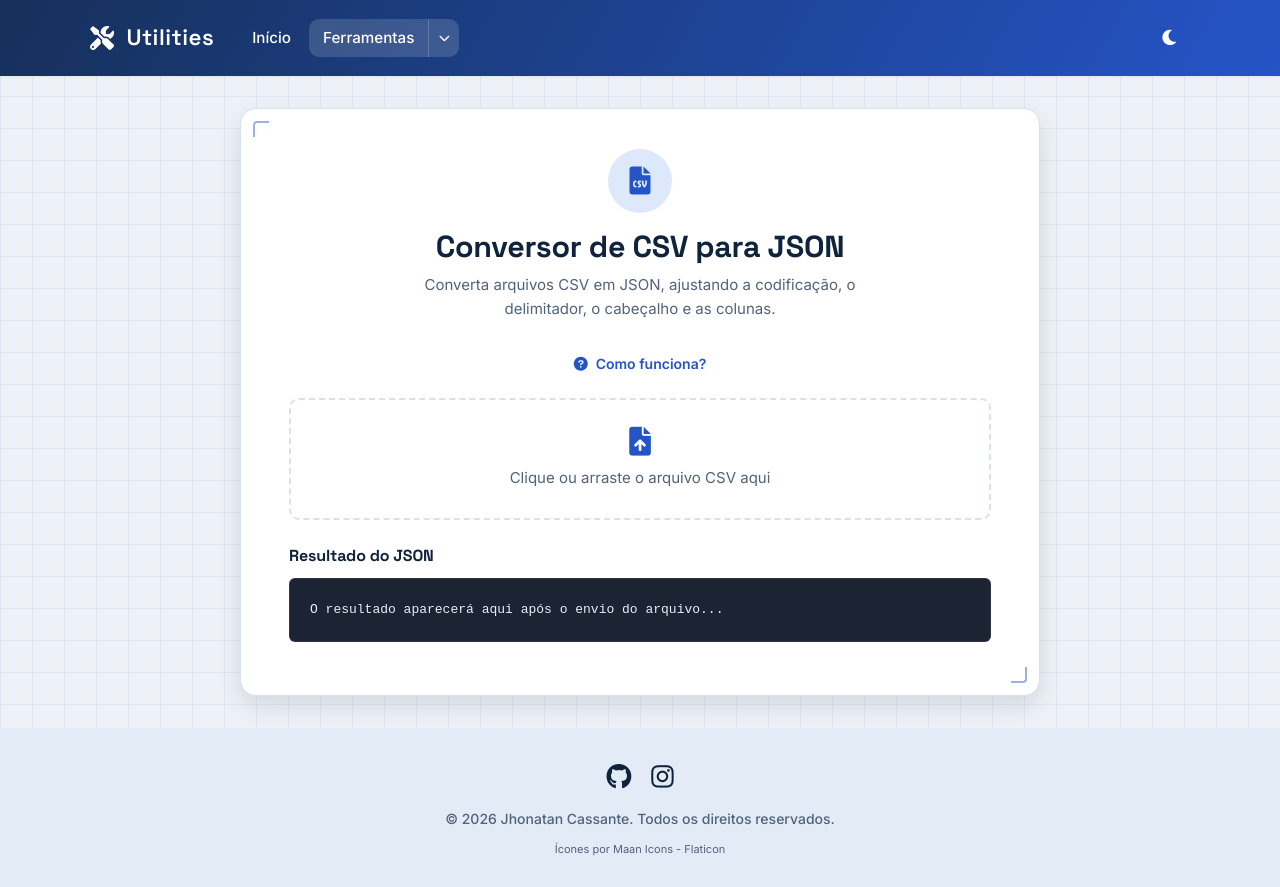
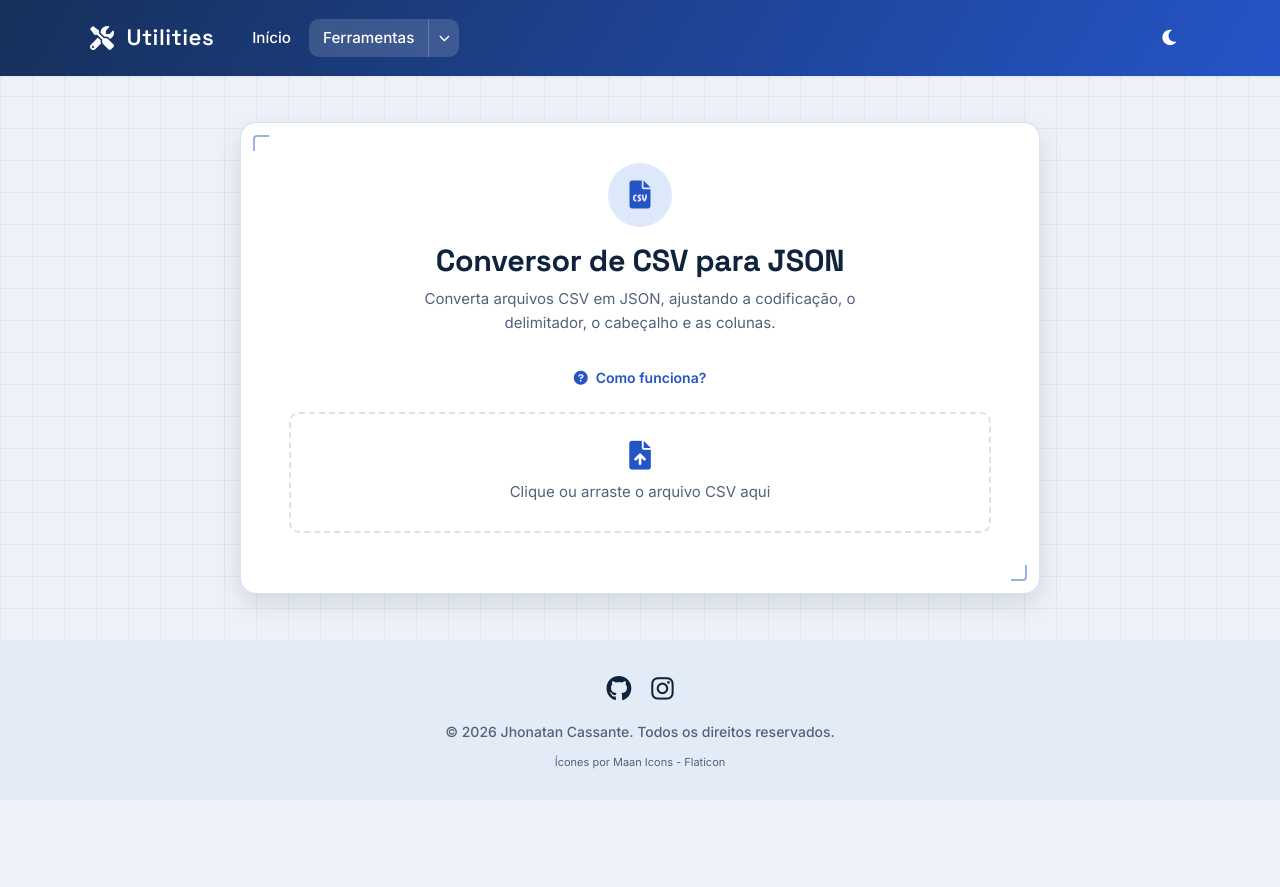
Before and after one commit to jhonatancassante/utilities-node, a Next.js app: page /tools/csv-para-json in a window 1280 px wide. After the commit the page ends 800 px from the top, so only its background shows below. Built offline with nearby package versions, Linux system fonts and the light colour scheme.

Commit message:
feat: aprimora apresentação do resultado CSV

```diff
--- a/features/csv-to-json/components/CsvToJson/index.js
+++ b/features/csv-to-json/components/CsvToJson/index.js
@@ -10,7 +10,6 @@ import { createJson, parseCsv } from "../../lib/csv.js";
 import styles from "./index.module.css";
 
 const DEFAULT_LABEL = "Clique ou arraste o arquivo CSV aqui";
-const DEFAULT_OUTPUT = "O resultado aparecerá aqui após o envio do arquivo...";
 const MAX_PREVIEW_LINES = 15;
 const MAX_LINE_PREVIEW_CHARS = 140;
 
@@ -53,9 +52,7 @@ function CsvToJson() {
 
   const previewLines = useMemo(() => getPreviewLines(rawLines), [rawLines]);
 
-  const outputMessage = !rawLines.length
-    ? DEFAULT_OUTPUT
-    : !parsed.fields.length
+  const outputMessage = !parsed.fields.length
     ? "Não foi possível identificar colunas nesta linha. Escolha outra linha de cabeçalho."
     : !parsed.data.length
       ? "O cabeçalho foi identificado, mas não há registros para converter."
@@ -338,29 +335,32 @@ function CsvToJson() {
         </section>
       )}
 
+      {rawLines.length > 0 && (
         <section className={styles.jsonContainer} aria-labelledby="json-title">
-        <div className={styles.outputHeader}>
-          <h2 id="json-title">Resultado do JSON</h2>
+          <h2 id="json-title" className={styles.sectionTitle}>
+            Resultado do JSON
+          </h2>
+          <div className={styles.jsonOutputWrapper}>
+            <pre className={styles.jsonOutput}>
+              <code>{outputMessage}</code>
+            </pre>
             {generatedJson && (
               <button
                 type="button"
                 className={`${styles.copyButton} ${isCopied ? styles.copied : ""}`}
                 onClick={handleCopy}
-              aria-label="Copiar código JSON"
-              title="Copiar código"
+                aria-label={isCopied ? "Código copiado" : "Copiar código JSON"}
+                title={isCopied ? "Código copiado" : "Copiar código"}
               >
                 <i
                   className={`fas ${isCopied ? "fa-check" : "fa-copy"}`}
                   aria-hidden="true"
                 ></i>
-              {isCopied ? "Copiado!" : "Copiar"}
               </button>
             )}
           </div>
-        <pre className={styles.jsonOutput}>
-          <code>{outputMessage}</code>
-        </pre>
         </section>
+      )}
 
       {generatedJson && (
         <div className={styles.actions}>
```
Lines whose indentation alone changed are shown as unchanged.
